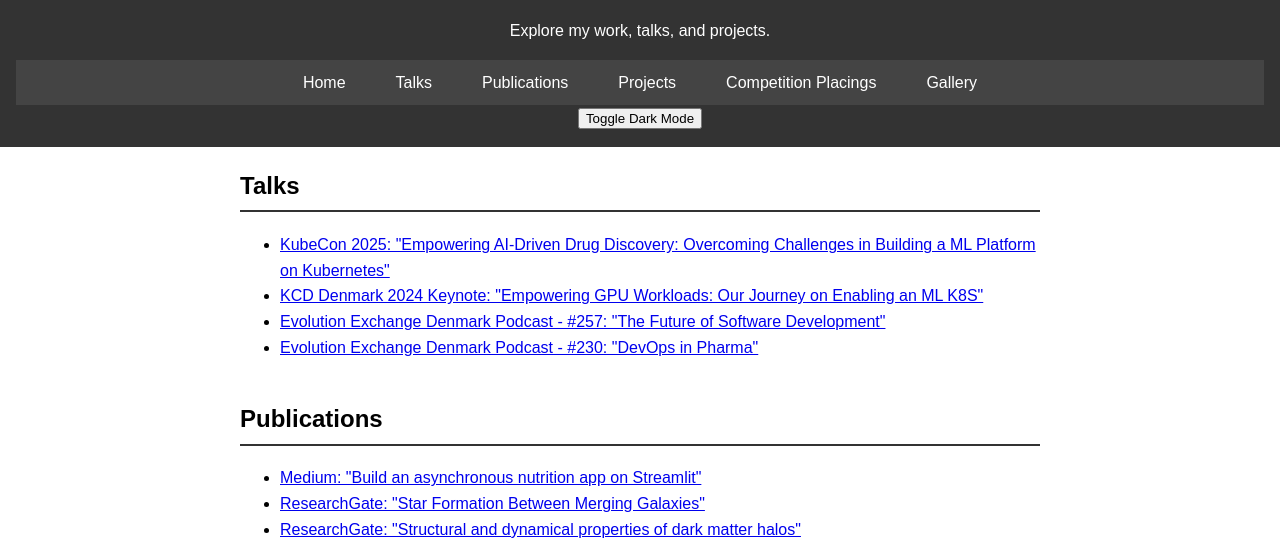
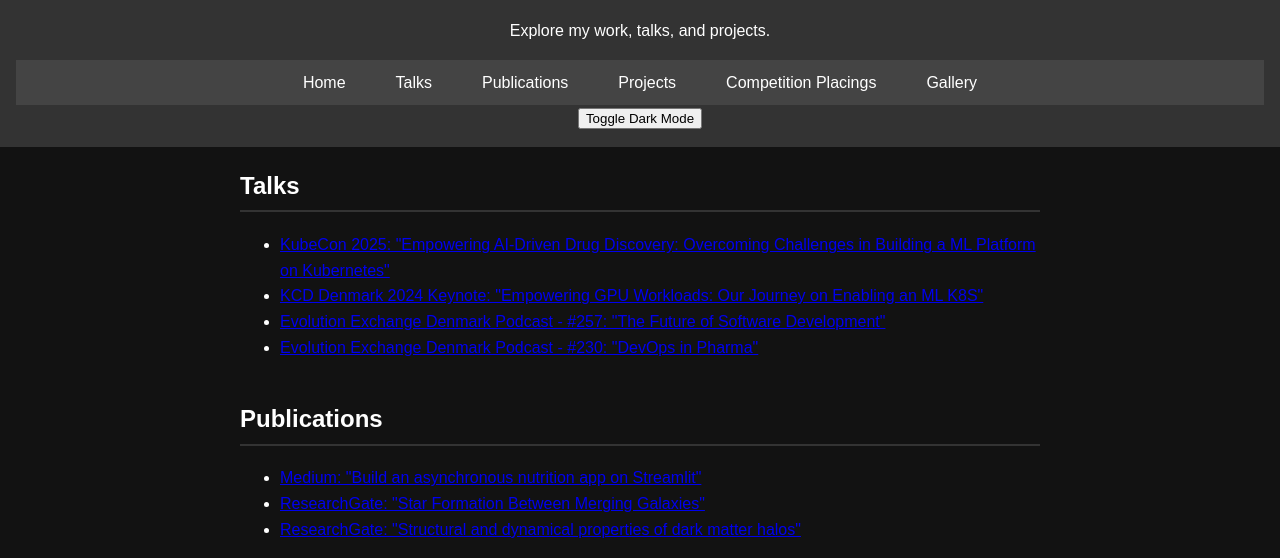
Before and after one commit to TheNewThinkTank/thenewthinktank.github.io, a plain HTML site: page profile.html in a window 1280 px wide. Both pictures are taken after a click on the button "Toggle Dark Mode". Shown: the part 242-800 px from the top of the page. Drawn offline with Linux system fonts and the light colour scheme.

Commit message:
fix: Wrap js code in a DOMContentLoaded event to fix dark mode toggle on profile page

```diff
--- a/js/main.js
+++ b/js/main.js
@@ -1,6 +1,9 @@
 
-const toggle = document.getElementById('dark-mode-toggle');
-
-toggle.addEventListener('click', () => {
-    document.body.classList.toggle('dark-mode');
+document.addEventListener('DOMContentLoaded', function () {
+    const toggle = document.getElementById('dark-mode-toggle');
+    if (toggle) {
+        toggle.addEventListener('click', () => {
+            document.body.classList.toggle('dark-mode');
+        });
+    }
 });
--- a/profile.html
+++ b/profile.html
@@ -5,11 +5,11 @@
     <meta name="viewport" content="width=device-width, initial-scale=1.0">
     <title>TheNewThinkTank</title>
     <link rel="stylesheet" href="css/main.css">
-    <script src="js/main.js"></script>
     <meta name="description" content="Personal website of Gustav Collin Rasmussen showcasing talks, publications, projects, and achievements.">
     <meta name="keywords" content="Gustav Collin Rasmussen, talks, publications, projects, AWS GameDay, PyCon DE">
     <meta name="author" content="Gustav Collin Rasmussen">
     <link rel="icon" href="img/favicon.ico" type="image/x-icon">
+    <script src="js/main.js"></script>
 </head>
 <body>
     <header>
```
